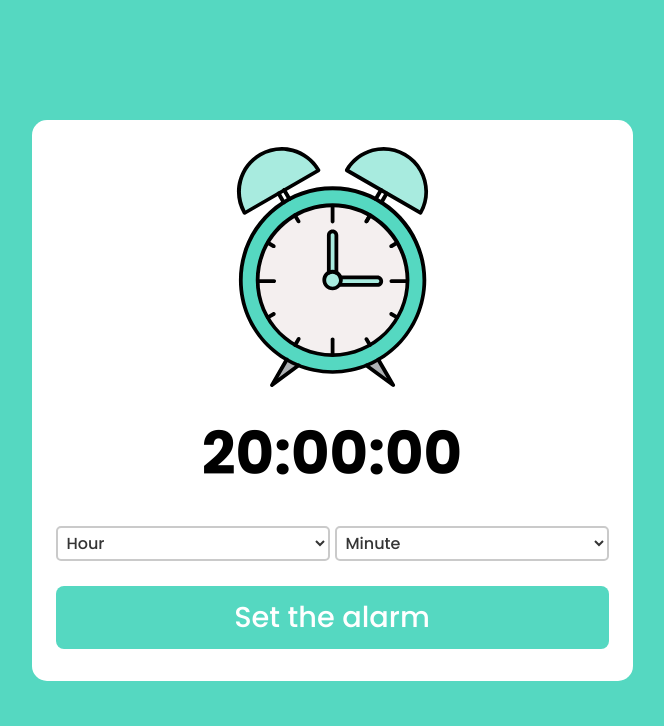
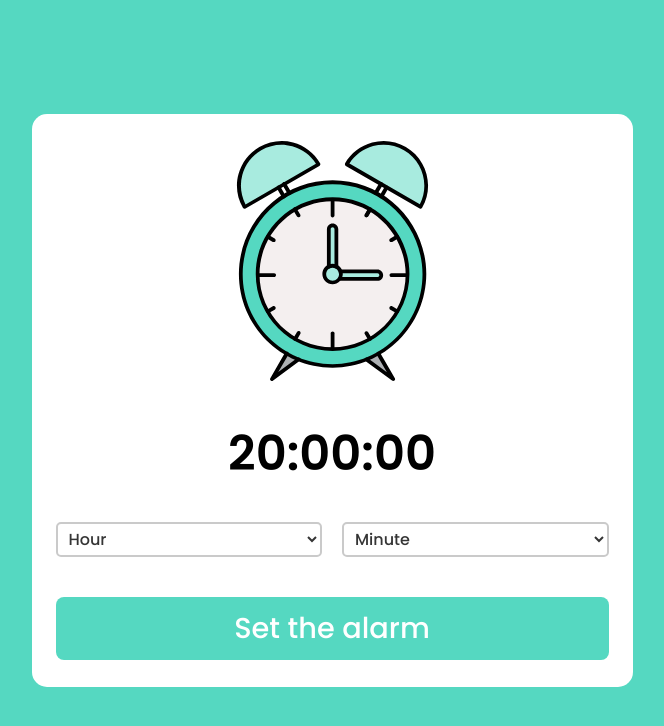
Before and after one commit to Amin-Ansari/Alarm-clock, a plain HTML site: page index.htm in a window 1280 px wide. Shown: the top 726 px of the page, without its empty margins (323-987 px from the left). Drawn offline with Linux system fonts and the light colour scheme.

Commit message:
the layout is done

```diff
--- a/styles/style.css
+++ b/styles/style.css
@@ -1,6 +1,4 @@
-@import url("https://fonts.googleapis.com/css2?family=Poppins:wght@700&display=swap");
-@import url("https://fonts.googleapis.com/css2?family=Poppins:wght@500;700&display=swap");
-
+@import url("https://fonts.googleapis.com/css2?family=Poppins:wght@500;600&display=swap");
 * {
   padding: 0px;
   margin: 0px;
@@ -33,16 +31,16 @@ body {
 }
 .current-time {
   text-align: center;
-  font-size: 3.7em;
-  font-weight: bold;
-  padding: 15px 0px 8px;
+  font-size: 3em;
+  font-weight: 600;
+  padding: 30px 0px 12px;
 }
 .alarm-times {
   width: 100%;
   padding: 10px 0px;
   display: grid;
   grid-template-columns: repeat(2, 1fr);
-  gap: 0px 5px;
+  gap: 0px 20px;
   padding: 20px 0px;
 }
 .alarm-times > select {
@@ -53,7 +51,7 @@ body {
   font-size: 1em;
   color: #353535;
   font-weight: 500;
-  padding: 3px 5px;
+  padding: 3px 7px;
 }
 button {
   border: none;
@@ -63,5 +61,5 @@ button {
   font-size: 1.8em;
   border-radius: 8px;
   padding: 10px 0px;
-  margin: 5px 0px;
+  margin: 20px 0px 0px;
 }
```
